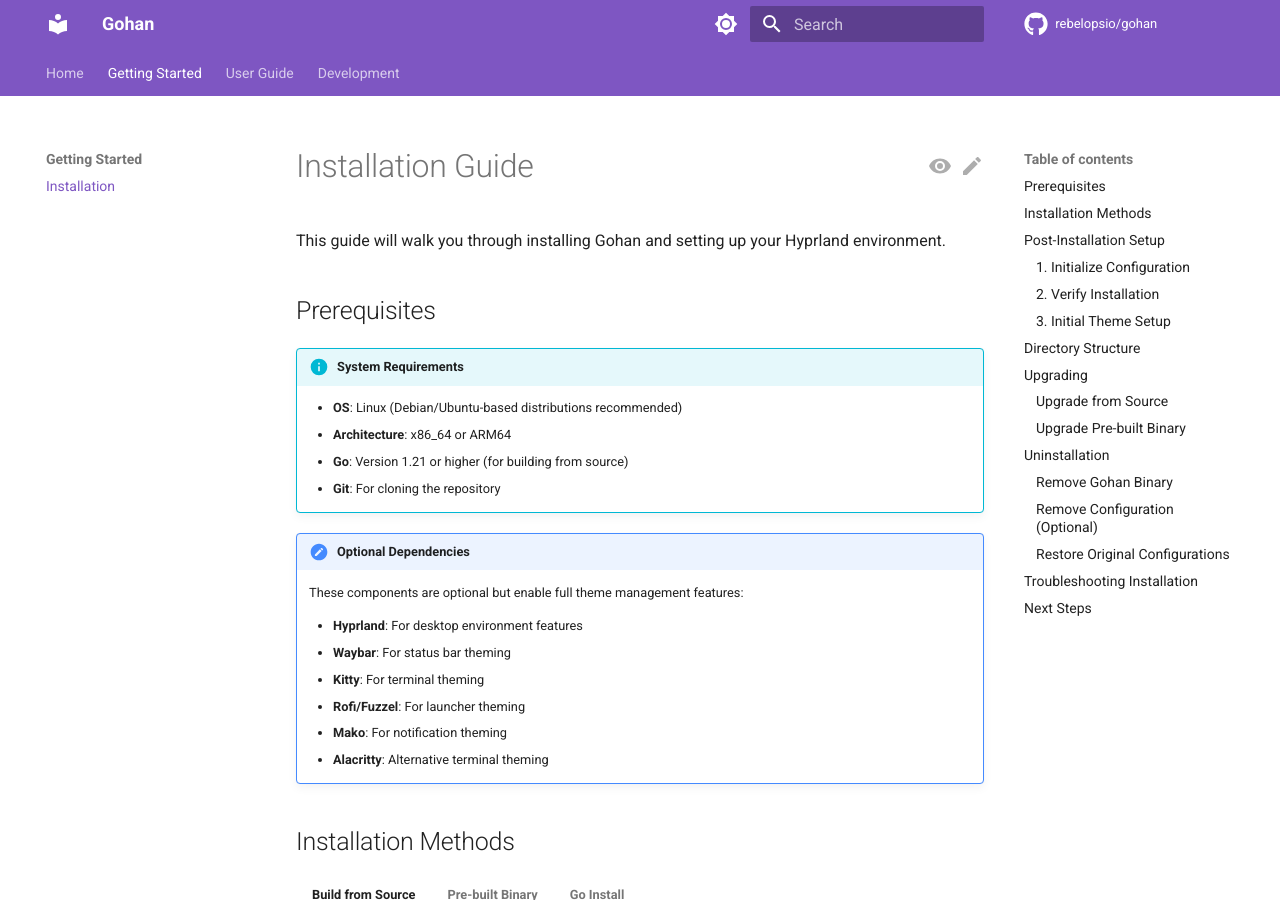
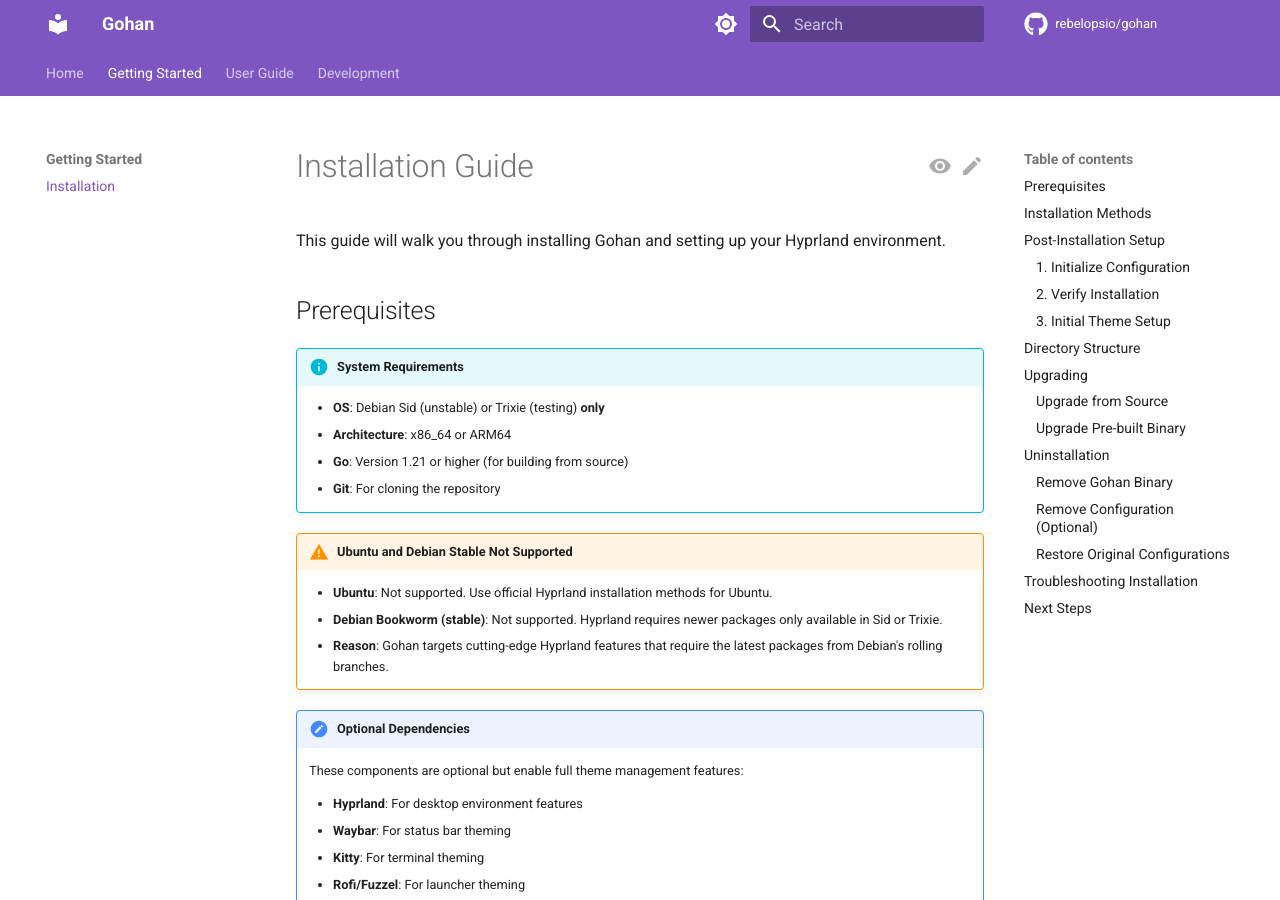
Before and after one commit to rebelopsio/gohan, an MkDocs documentation site: the page built from docs/installation.md, in a window 1280 px wide and 900 px high. Built offline with MkDocs 1.6.1 and Material for MkDocs 9.7.7, drawn with Linux system fonts in a browser that asks for light colours; comment, search, counter and statistics services are not loaded.

Commit message:
docs: Fix system requirements to reflect Debian Sid/Trixie only
Fixed incorrect documentation that stated "Debian/Ubuntu-based
distributions recommended" when the actual implementation only
supports Debian Sid (unstable) and Trixie (testing).

Changes:
- Updated system requirements to explicitly state "Debian Sid or Trixie only"
- Added warning section explaining Ubuntu and Bookworm are NOT supported
- Clarified why: requires cutting-edge packages from rolling branches

This matches the implementation in Phase 3 where:
- DebianVersion.IsSupported() returns false for Ubuntu
- Ubuntu detection shows error: "Ubuntu is not supported"
- Bookworm shows error: "Debian Bookworm not supported"

Fixes: Inconsistency between docs and implementation
Related: Phase 3 Repository Setup (commit f597ba8)

🤖 Generated with [Claude Code](https://claude.com/claude-code)

Co-Authored-By: Claude <noreply@anthropic.com>

```diff
--- a/docs/installation.md
+++ b/docs/installation.md
@@ -5,10 +5,15 @@ This guide will walk you through installing Gohan and setting up your Hyprland e
 ## Prerequisites
 
 !!! info "System Requirements"
-    - **OS**: Linux (Debian/Ubuntu-based distributions recommended)
+    - **OS**: Debian Sid (unstable) or Trixie (testing) **only**
     - **Architecture**: x86_64 or ARM64
     - **Go**: Version 1.21 or higher (for building from source)
     - **Git**: For cloning the repository
+
+!!! warning "Ubuntu and Debian Stable Not Supported"
+    - **Ubuntu**: Not supported. Use official Hyprland installation methods for Ubuntu.
+    - **Debian Bookworm (stable)**: Not supported. Hyprland requires newer packages only available in Sid or Trixie.
+    - **Reason**: Gohan targets cutting-edge Hyprland features that require the latest packages from Debian's rolling branches.
 
 !!! note "Optional Dependencies"
     These components are optional but enable full theme management features:
```
